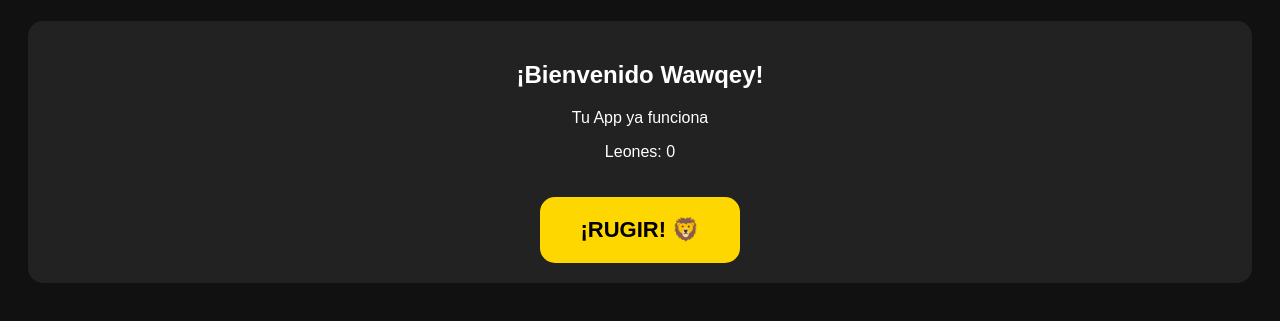
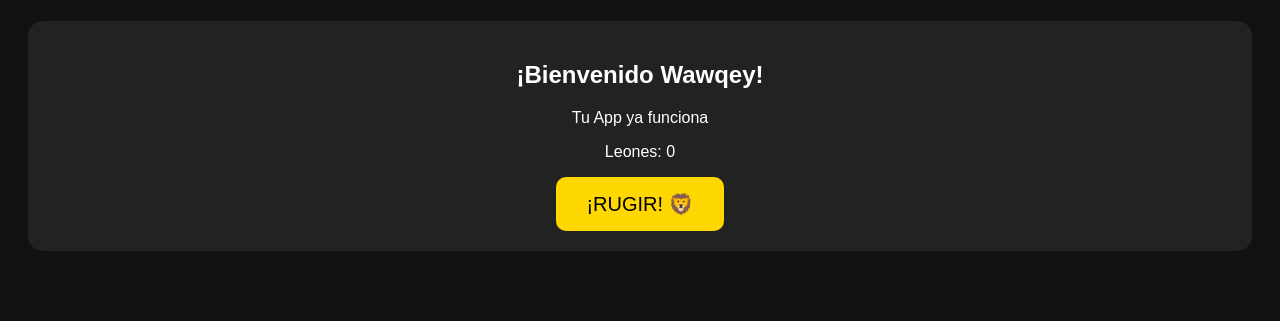
Before and after one commit to lnsmauroyapo-glitch/lider-leones-app, a plain HTML site: page index.html in a window 1280 px wide. Shown: the part 95-416 px from the top of the page. Drawn offline with Linux system fonts and the light colour scheme.

Commit message:
Update index.html

```diff
--- a/index.html
+++ b/index.html
@@ -1,13 +1,14 @@
 <!DOCTYPE html>
 <html>
 <head>
+<meta charset="UTF-8">
 <meta name="viewport" content="width=device-width, initial-scale=1">
 <title>LÍDER LEONES</title>
 <style>
 body{font-family:sans-serif;background:#111;color:#fff;text-align:center;padding:20px}
 h1{color:gold;font-size:35px}
-button{background:gold;color:#000;border:0;padding:20px 40px;font-size:22px;border-radius:15px;font-weight:bold;margin-top:20px}
-.card{background:#222;padding:20px;border-radius:15px;margin:20px 0}
+button{background:gold;color:#000;border:0;padding:15px 30px;font-size:20px;border-radius:10px}
+.card{background:#222;padding:20px;border-radius:15px;margin-top:20px}
 </style>
 </head>
 <body>
@@ -20,7 +21,7 @@ button{background:gold;color:#000;border:0;padding:20px 40px;font-size:22px;bord
 </div>
 <script>
 let n=0
-function rugir(){n++;document.getElementById('c').innerText='Leones: '+n}
+function rugir(){n++;document.getElementById("c").innerText="Leones: "+n}
 </script>
 </body>
 </html>
```
